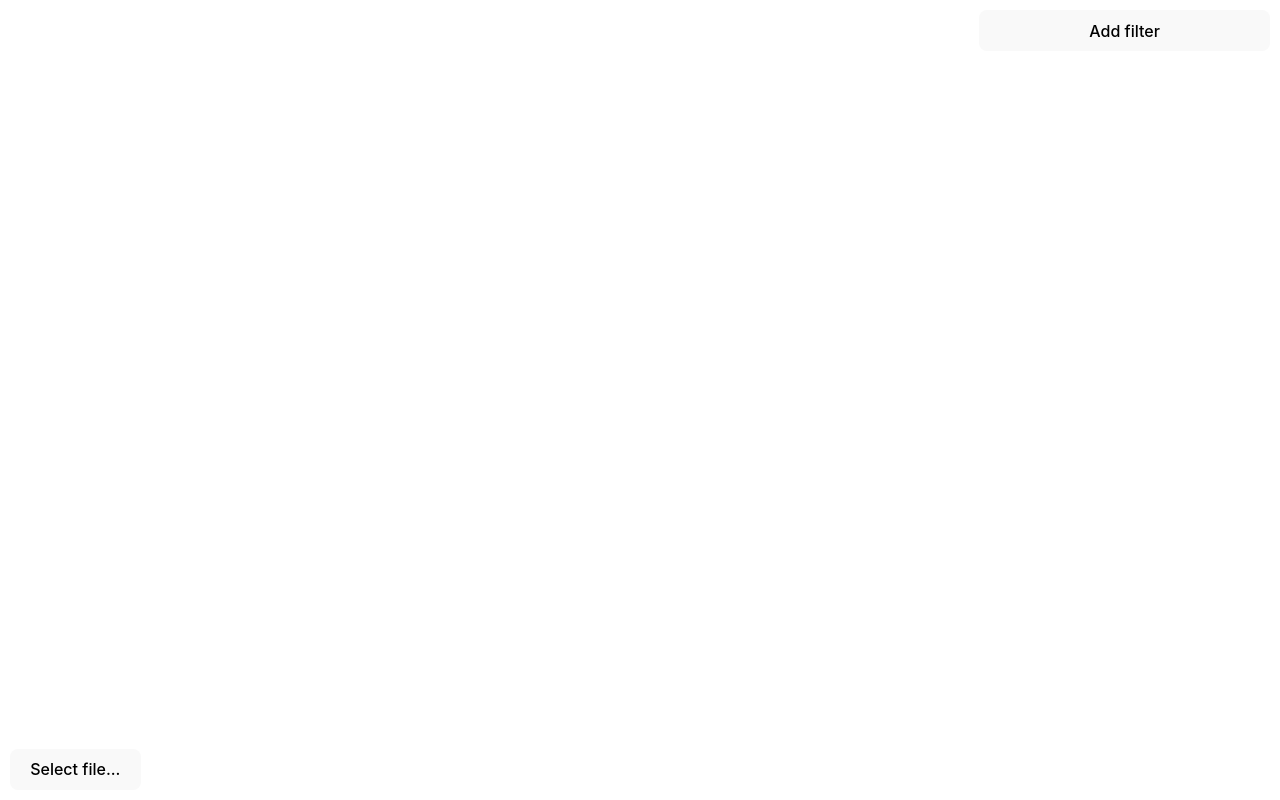
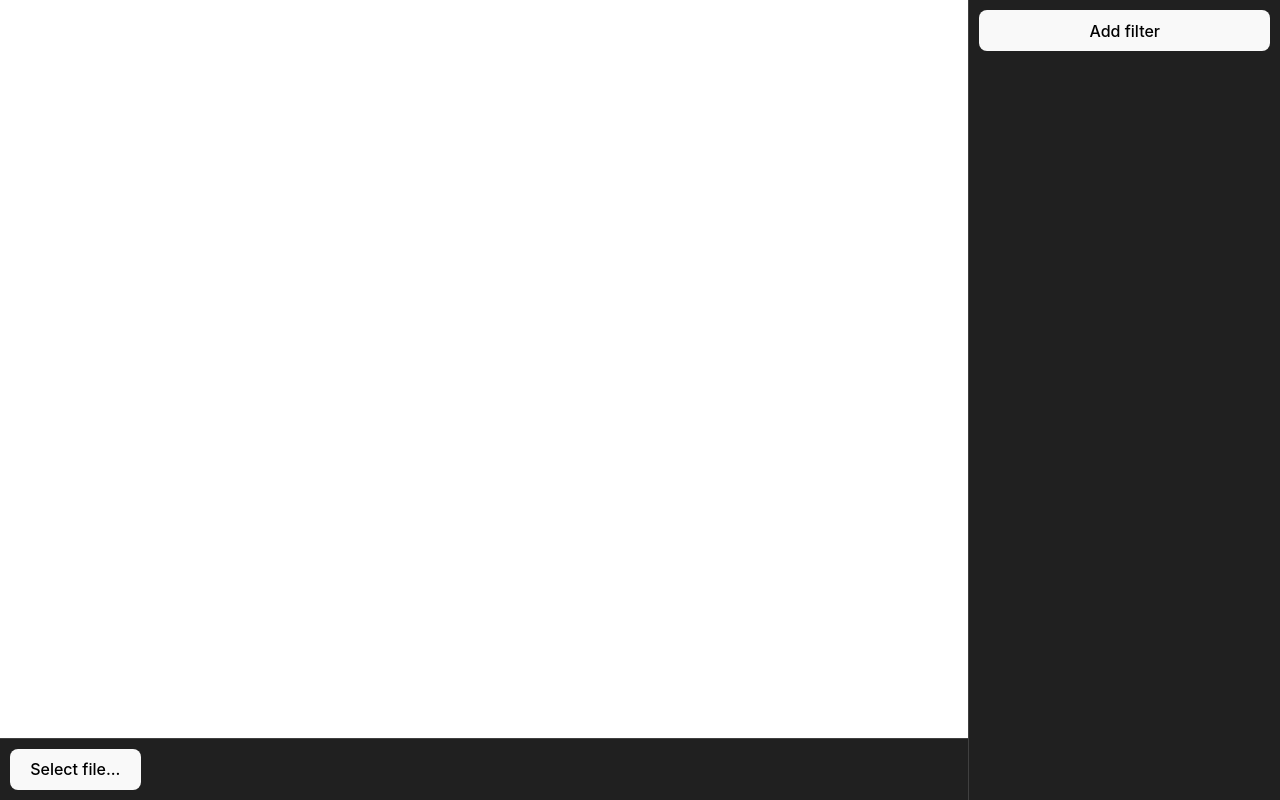
Before and after one commit to JerichoFletcher/glfx, a React (Vite) app: page / in a window 1280 px wide. Built offline with nearby package versions, Linux system fonts and the light colour scheme.

Commit message:
fix: opened image not loaded after canvas rerender

```diff
--- a/src/components/FilterStack.css
+++ b/src/components/FilterStack.css
@@ -1,6 +1,8 @@
 #filter-stack {
   width: 30vw;
   padding: 10px;
+  background-color: var(--background-color-dark);
+  border-left: 1px solid var(--border-color-dark);
 }
 
 #filter-stack-list {
@@ -10,7 +12,7 @@
 
 #filter-stack-list li {
   box-sizing: border-box;
-  padding: 10px 0 10px;
+  padding: 10px 0;
   justify-content: space-between;
-  border-bottom: 1px solid gray;
+  border-bottom: 1px solid var(--border-color-dark);
 }
--- a/src/components/VideoPlayer.css
+++ b/src/components/VideoPlayer.css
@@ -9,4 +9,6 @@
 #video-controls {
   flex-shrink: 0;
   padding: 10px;
+  background-color: var(--background-color-dark);
+  border-top: 1px solid var(--border-color-dark);
 }
--- a/src/components/VideoPlayer.tsx
+++ b/src/components/VideoPlayer.tsx
@@ -108,6 +108,8 @@ const VideoPlayer: React.FC<VideoPlayerProps> = () => {
     const uTexture = GlTexture.create(glw, 0);
     uTexture.setFilter(TextureMinFilter.Linear, TextureMagFilter.Linear);
     uTexture.setTextureWrap(TextureWrap.ClampToEdge, TextureWrap.ClampToEdge);
+
+    if(imgRef.current && imgRef.current.src)loadImageData(uTexture, imgRef.current);
     setGlTex(uTexture);
 
     usingBindables([program], () => {
--- a/src/index.css
+++ b/src/index.css
@@ -5,12 +5,16 @@
 
   color-scheme: light dark;
   color: rgba(255, 255, 255, 0.87);
-  background-color: #242424;
+  background-color: var(--background-color-light);
 
   font-synthesis: none;
   text-rendering: optimizeLegibility;
   -webkit-font-smoothing: antialiased;
   -moz-osx-font-smoothing: grayscale;
+
+  --background-color-light: #242424;
+  --background-color-dark: #202020;
+  --border-color-dark: #404040;
 }
 
 a {
```
